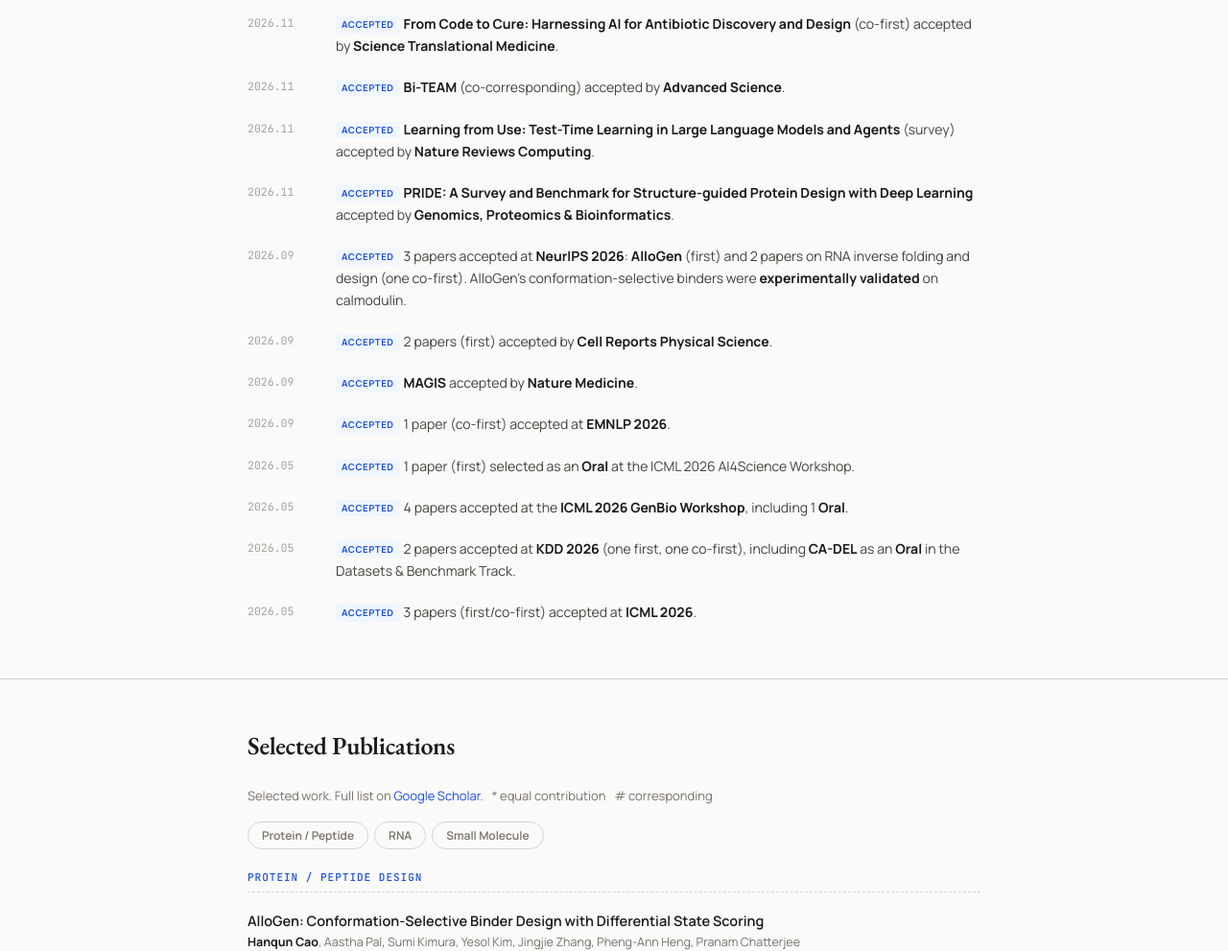
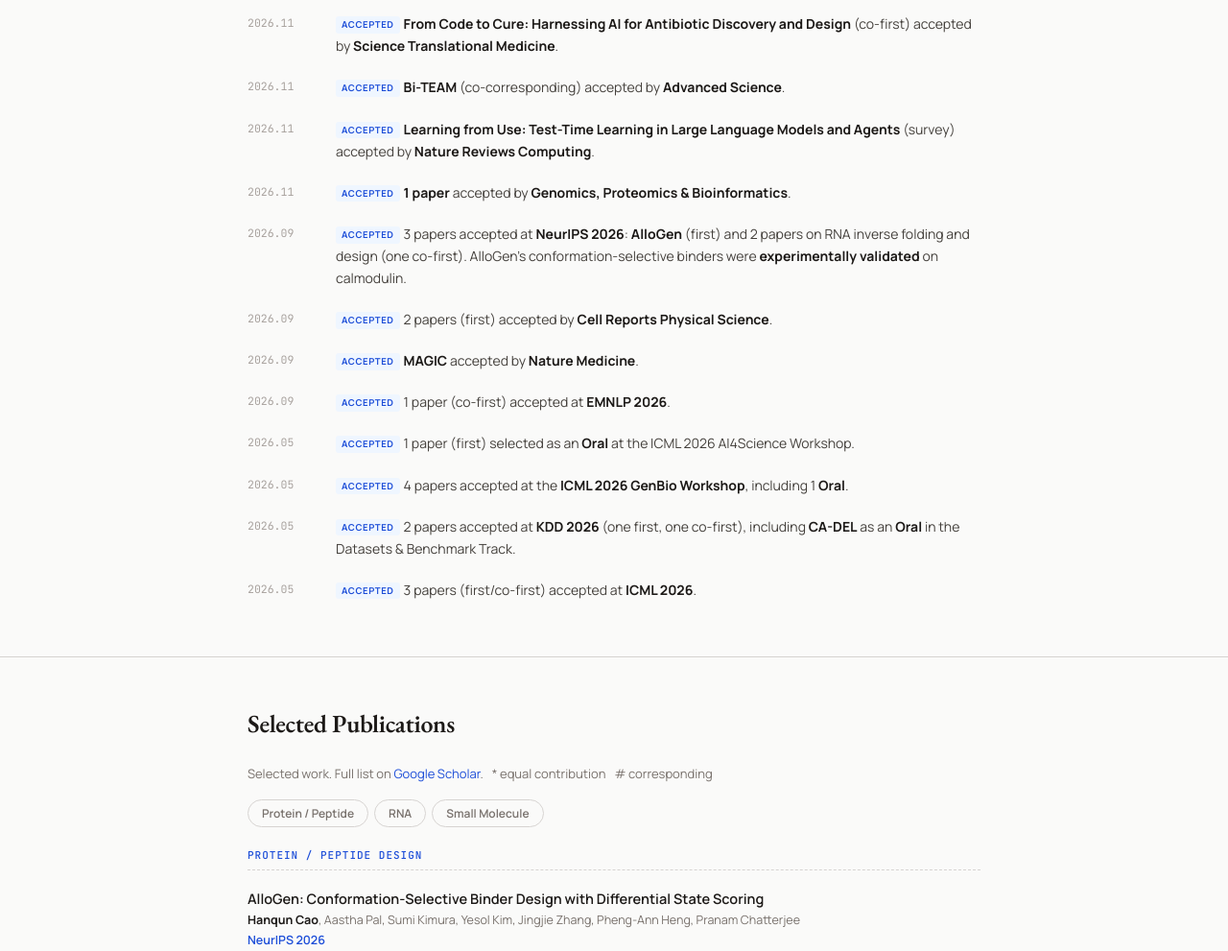
Before and after one commit to chq1155/chq1155.github.io, a plain HTML site: page index.html in a window 1280 px wide. Shown: the part 1021-2012 px from the top of the page at 96% size. Drawn offline with nearby package versions, Linux system fonts and the light colour scheme.

Commit message:
Update index.html

```diff
--- a/index.html
+++ b/index.html
@@ -165,10 +165,10 @@ section { animation: fadeIn 0.4s ease-out both; }
   <div class="news-item"><span class="news-date">2026.11</span><span class="news-body"><span class="pill pill-blue">Accepted</span><strong>From Code to Cure: Harnessing AI for Antibiotic Discovery and Design</strong> (co-first) accepted by <strong>Science Translational Medicine</strong>.</span></div>
   <div class="news-item"><span class="news-date">2026.11</span><span class="news-body"><span class="pill pill-blue">Accepted</span><a href="https://arxiv.org/abs/2603.01873" target="_blank" rel="noopener noreferrer"><strong>Bi-TEAM</strong></a> (co-corresponding) accepted by <strong>Advanced Science</strong>.</span></div>
   <div class="news-item"><span class="news-date">2026.11</span><span class="news-body"><span class="pill pill-blue">Accepted</span><a href="https://papers.ssrn.com/sol3/papers.cfm?abstract_id=7319678" target="_blank" rel="noopener noreferrer"><strong>Learning from Use: Test-Time Learning in Large Language Models and Agents</strong></a> (survey) accepted by <strong>Nature Reviews Computing</strong>.</span></div>
-  <div class="news-item"><span class="news-date">2026.11</span><span class="news-body"><span class="pill pill-blue">Accepted</span><strong>PRIDE: A Survey and Benchmark for Structure-guided Protein Design with Deep Learning</strong> accepted by <strong>Genomics, Proteomics &amp; Bioinformatics</strong>.</span></div>
+  <div class="news-item"><span class="news-date">2026.11</span><span class="news-body"><span class="pill pill-blue">Accepted</span><strong>1 paper</strong> accepted by <strong>Genomics, Proteomics &amp; Bioinformatics</strong>.</span></div>
   <div class="news-item"><span class="news-date">2026.09</span><span class="news-body"><span class="pill pill-blue">Accepted</span>3 papers accepted at <strong>NeurIPS 2026</strong>: <strong>AlloGen</strong> (first) and 2 papers on RNA inverse folding and design (one co-first). AlloGen's conformation-selective binders were <strong>experimentally validated</strong> on calmodulin.</span></div>
   <div class="news-item"><span class="news-date">2026.09</span><span class="news-body"><span class="pill pill-blue">Accepted</span>2 papers (first) accepted by <strong>Cell Reports Physical Science</strong>.</span></div>
-  <div class="news-item"><span class="news-date">2026.09</span><span class="news-body"><span class="pill pill-blue">Accepted</span><strong>MAGIS</strong> accepted by <strong>Nature Medicine</strong>.</span></div>
+  <div class="news-item"><span class="news-date">2026.09</span><span class="news-body"><span class="pill pill-blue">Accepted</span><strong>MAGIC</strong> accepted by <strong>Nature Medicine</strong>.</span></div>
   <div class="news-item"><span class="news-date">2026.09</span><span class="news-body"><span class="pill pill-blue">Accepted</span>1 paper (co-first) accepted at <strong>EMNLP 2026</strong>.</span></div>
   <div class="news-item"><span class="news-date">2026.05</span><span class="news-body"><span class="pill pill-blue">Accepted</span>1 paper (first) selected as an <strong>Oral</strong> at the ICML 2026 AI4Science Workshop.</span></div>
   <div class="news-item"><span class="news-date">2026.05</span><span class="news-body"><span class="pill pill-blue">Accepted</span>4 papers accepted at the <strong>ICML 2026 GenBio Workshop</strong>, including 1 <strong>Oral</strong>.</span></div>
```
